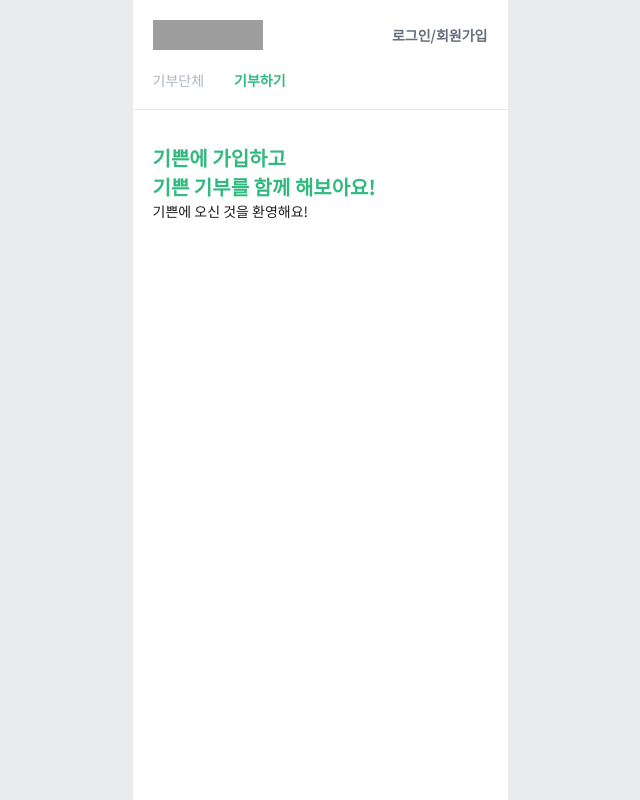
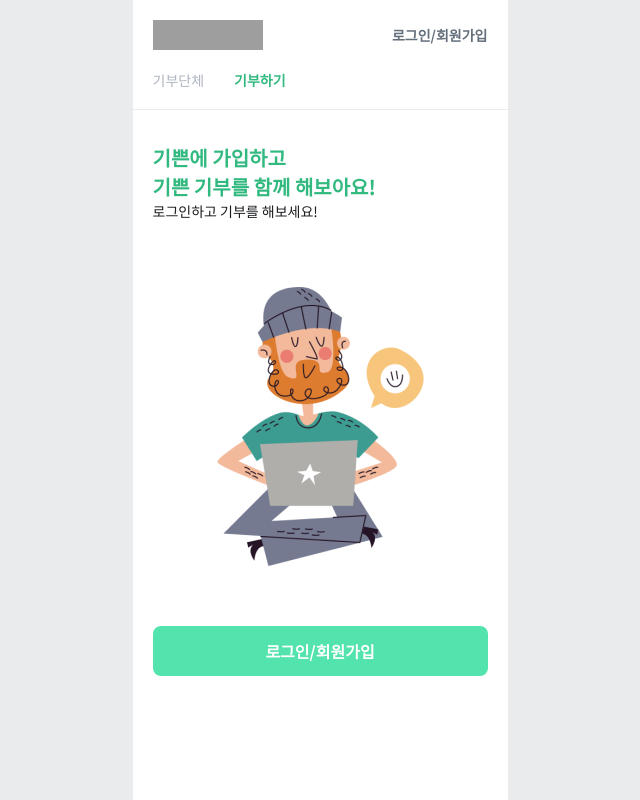
Before and after one commit to jaenny/GIVVEN, a Django app: page /create_user_choice/ in a window 1280 px wide. Shown: the whole page, without its empty margins (320-960 px from the left). Run offline with Django 3.2, Linux system fonts and the light colour scheme; grey boxes are pictures that could not be loaded.

Commit message:
feat: 로그인 안됐을 때 기부페이지

```diff
--- a/Givven/myapp/static/css/create_user_choice.css
+++ b/Givven/myapp/static/css/create_user_choice.css
@@ -3,6 +3,7 @@
   font-weight: 700;
 }
 
+/*타이틀 부분*/
 .content-title {
 }
 .content-title h1 {
@@ -19,3 +20,18 @@
   font-size: 14px;
   margin: 0;
 }
+
+/* 로그인이 되어있지 않을 때 */
+#not-login-img-wrapper {
+  display: flex;
+  justify-content: center;
+}
+
+#not-login-img-wrapper img {
+  margin-top: 66px;
+  width: 279px;
+}
+
+#goto-login {
+  margin-top: 60px;
+}
--- a/Givven/myapp/static/css/nav.css
+++ b/Givven/myapp/static/css/nav.css
@@ -54,6 +54,11 @@
   font-weight: 700;
   font-size: 14px;
 }
+.login:hover {
+  color: #31b97f;
+  font-weight: 700;
+  font-size: 14px;
+}
 
 .logout {
   color: rgba(100, 111, 124, 1);
--- a/Givven/myapp/static/css/reset.css
+++ b/Givven/myapp/static/css/reset.css
@@ -26,11 +26,6 @@ body {
 
 a {
   text-decoration: none;
-  color: black;
-}
-
-a:hover {
-  color: black;
 }
 
 .submit-btn {
--- a/Givven/myapp/templates/create_user_choice.html
+++ b/Givven/myapp/templates/create_user_choice.html
@@ -12,15 +12,20 @@
     받은 코인을 기부하고 싶은 단체에 나눠주세요!
   </p>
 </div>
-{%endif%}
-{%if not user_pk%}
+{%endif%} {%if not user_pk%}
 <!--로그인 되어있지 않을 때-->
 <div class="content-title">
   <h1>
     기쁜에 가입하고 <br />
     기쁜 기부를 함께 해보아요!
   </h1>
-  <p>기쁜에 오신 것을 환영해요!</p>
+  <p>로그인하고 기부를 해보세요!</p>
 </div>
-{%endif%}
-{% endblock %}
+
+<div id="not-login-img-wrapper">
+  <img src="{% static 'images/givven_img1.png' %}" alt="" />
+</div>
+
+<a class="submit-btn activate" id="goto-login" href="/login">로그인/회원가입</a>
+
+{%endif%} {% endblock %}
```
Also changed, not shown: Givven/myapp/static/images/givven_img1.png (added).
